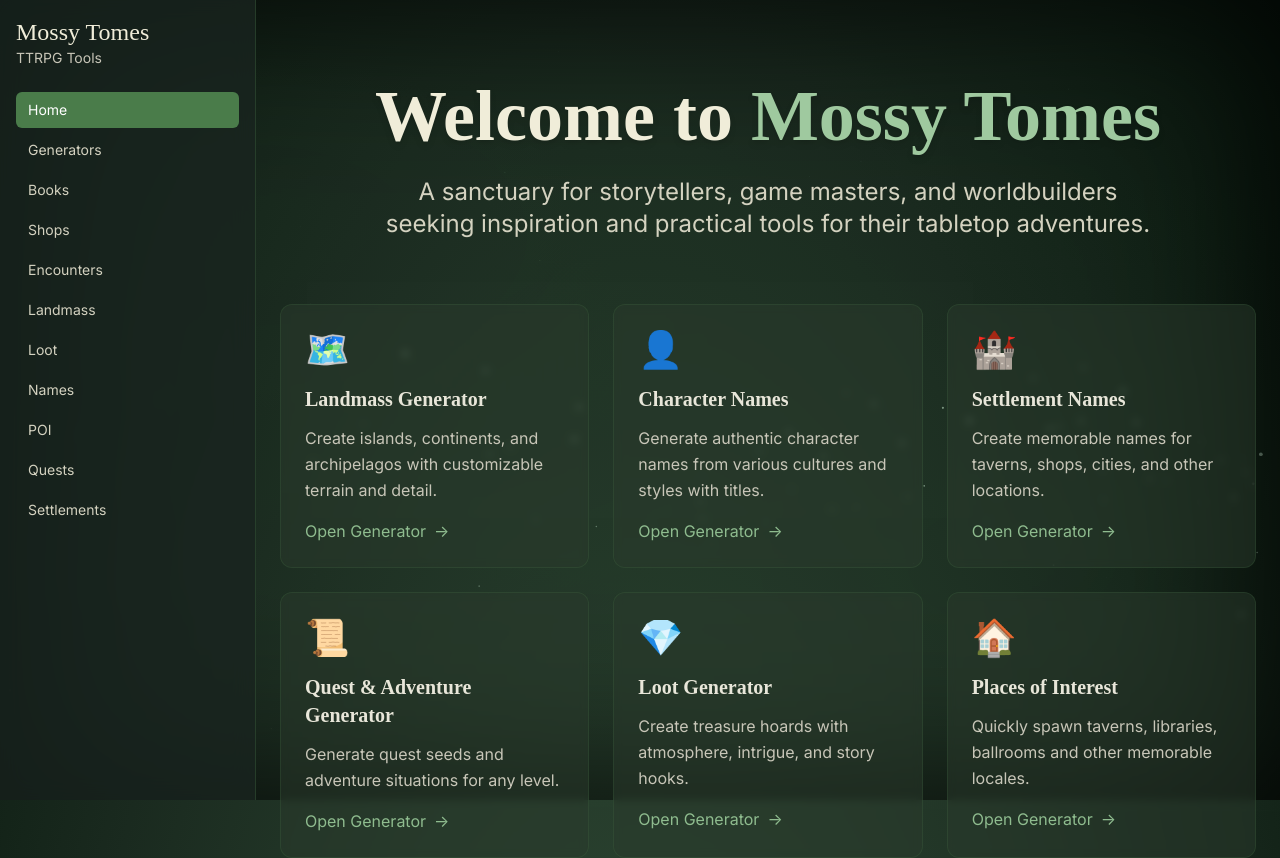
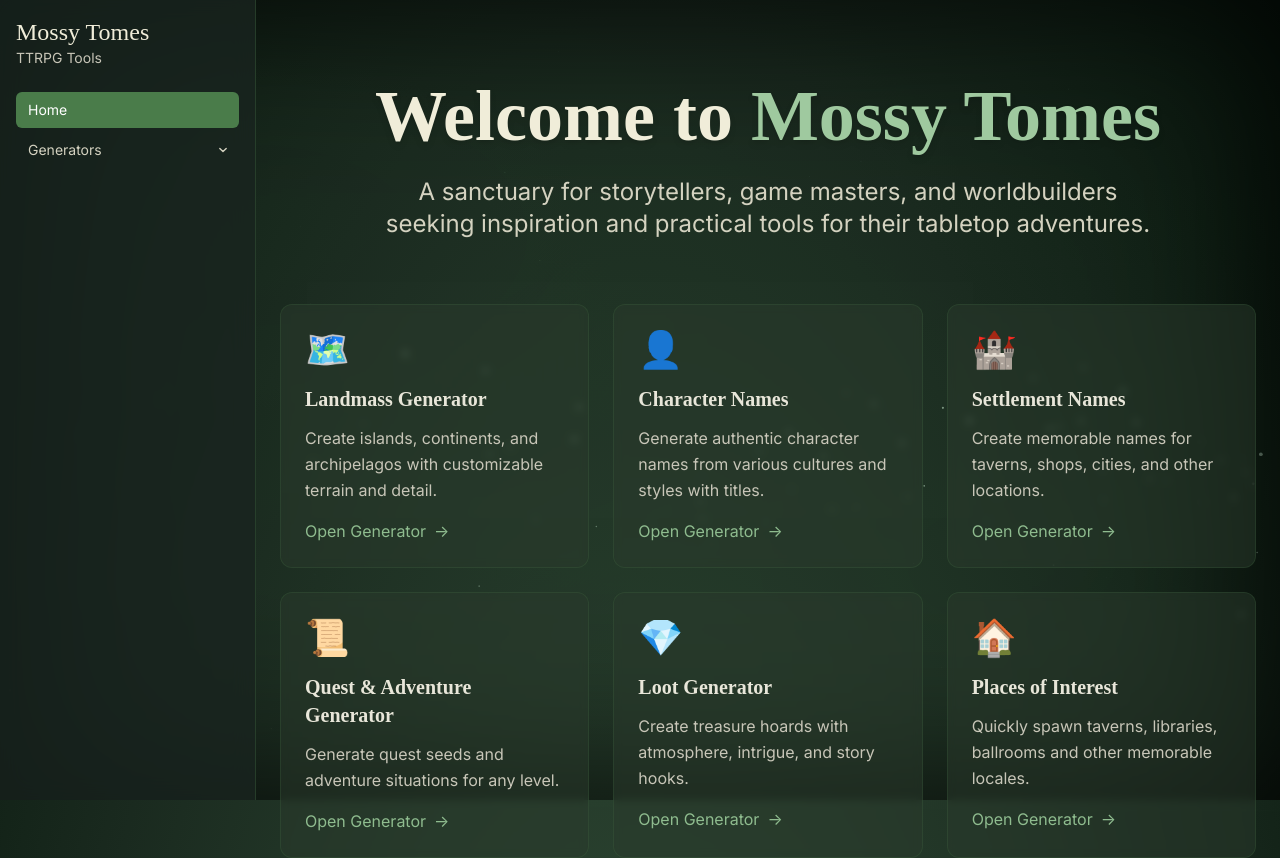
Before and after one commit to jakejars/mossy-tomes, a Next.js app: page / in a window 1280 px wide. Shown: the top 858 px of the page. Built offline with nearby package versions, Linux system fonts and the light colour scheme.

Commit message:
fixed sidebar

```diff
--- a/components/Sidebar.tsx
+++ b/components/Sidebar.tsx
@@ -2,15 +2,30 @@
 
 import Link from 'next/link';
 import { usePathname } from 'next/navigation';
-import { useState } from 'react';
+import { useState, useEffect } from 'react';
 
 export default function Sidebar() {
   const pathname = usePathname();
-  const [open, setOpen] = useState(false);
+  const [mobileOpen, setMobileOpen] = useState(false);
 
-  const links = [
+  // Check if any generator page (or the index) is active
+  const isGeneratorPage = pathname.startsWith('/generators');
+
+  // Start with the generator section open if a generator page is active
+  const [generatorsOpen, setGeneratorsOpen] = useState(isGeneratorPage);
+
+  // Effect to sync the collapsible state if the user navigates
+  // e.g., clicks "Home" (closes) or navigates from Home to "Books" (opens)
+  useEffect(() => {
+    setGeneratorsOpen(isGeneratorPage);
+  }, [isGeneratorPage, pathname]);
+
+  const mainLinks = [
     { href: '/', label: 'Home' },
-    { href: '/generators', label: 'Generators' },
+  ];
+
+  const generatorLinks = [
+    { href: '/generators', label: 'All Generators' },
     { href: '/generators/books', label: 'Books' },
     { href: '/generators/shops', label: 'Shops' },
     { href: '/generators/encounters', label: 'Encounters' },
@@ -24,8 +39,9 @@ export default function Sidebar() {
 
   const NavList = ({ onClick }: { onClick?: () => void }) => (
     <nav className="flex flex-col gap-1">
-      {links.map(link => {
-        const active = pathname === link.href || pathname?.startsWith(link.href + '/');
+      {/* Main Links */}
+      {mainLinks.map(link => {
+        const active = pathname === link.href;
         return (
           <Link
             key={link.href}
@@ -39,6 +55,68 @@ export default function Sidebar() {
           </Link>
         );
       })}
+
+      {/* Generators Collapsible Section */}
+      <div>
+        <div className="flex items-center justify-between group">
+          <Link
+              href="/generators"
+              onClick={(e) => {
+                // This link *only* navigates.
+                // The toggle button is separate.
+                onClick?.(); // Close mobile menu if clicked
+              }}
+              className={`block flex-1 px-3 py-2 rounded-md text-sm font-medium transition-colors ${
+                 isGeneratorPage
+                   ? 'text-white'
+                   : 'text-moss-200 group-hover:bg-moss-800/50 group-hover:text-moss-100'
+              }`}
+            >
+              Generators
+          </Link>
+          <button
+            onClick={() => setGeneratorsOpen(!generatorsOpen)}
+            aria-label={generatorsOpen ? "Collapse Generators" : "Expand Generators"}
+            className={`p-2 rounded-md text-sm font-medium transition-colors ${
+              isGeneratorPage
+                ? 'text-white'
+                : 'text-moss-200 group-hover:bg-moss-800/50 group-hover:text-moss-100'
+            }`}
+          >
+            <svg
+                className={`w-4 h-4 transform transition-transform duration-200 ${generatorsOpen ? 'rotate-180' : 'rotate-0'}`}
+                viewBox="0 0 20 20"
+                fill="none"
+                xmlns="http://www.w3.org/2000/svg"
+                aria-hidden="true"
+              >
+                <path d="M6 8l4 4 4-4" stroke="currentColor" strokeWidth="1.75" strokeLinecap="round" strokeLinejoin="round" />
+            </svg>
+          </button>
+        </div>
+
+        <div
+          className={`mt-1 space-y-1 overflow-hidden transition-all duration-300 ease-in-out ${
+            generatorsOpen ? 'max-h-96 opacity-100' : 'max-h-0 opacity-0'
+          }`}
+        >
+          {generatorLinks.map(link => {
+            const active = pathname === link.href;
+            return (
+              <Link
+                key={link.href}
+                href={link.href}
+                onClick={() => onClick?.()}
+                className={`block pl-8 pr-3 py-2 rounded-md text-sm font-medium transition-colors ${
+                  active ? 'bg-moss-700 text-white' : 'text-moss-300 hover:bg-moss-800/50 hover:text-moss-200'
+                }`}
+              >
+                {link.label}
+              </Link>
+            );
+          })}
+        </div>
+      </div>
     </nav>
   );
 
@@ -48,7 +126,7 @@ export default function Sidebar() {
       <div className="md:hidden fixed top-4 left-4 z-30">
         <button
           aria-label="Open navigation"
-          onClick={() => setOpen(true)}
+          onClick={() => setMobileOpen(true)}
           className="w-10 h-10 rounded-md bg-moss-800/80 border border-moss-700/30 flex items-center justify-center text-moss-100"
         >
           ☰
@@ -68,11 +146,11 @@ export default function Sidebar() {
       </aside>
 
       {/* Mobile drawer */}
-      {open && (
+      {mobileOpen && (
         <div className="fixed inset-0 z-40 md:hidden">
           <div
             className="absolute inset-0 bg-black/50"
-            onClick={() => setOpen(false)}
+            onClick={() => setMobileOpen(false)}
             aria-hidden
           />
           <div className="relative w-72 h-full bg-moss-900/95 border-r border-moss-700/30 p-4 overflow-auto">
@@ -83,14 +161,14 @@ export default function Sidebar() {
               </div>
               <button
                 aria-label="Close navigation"
-                onClick={() => setOpen(false)}
+                onClick={() => setMobileOpen(false)}
                 className="w-9 h-9 rounded-md bg-moss-800/80 border border-moss-700/30 flex items-center justify-center text-moss-100"
               >
                 ✕
               </button>
             </div>
 
-            <NavList onClick={() => setOpen(false)} />
+            <NavList onClick={() => setMobileOpen(false)} />
 
             {/* removed redundant Back to Home link - Home is already in the main nav */}
           </div>
```
